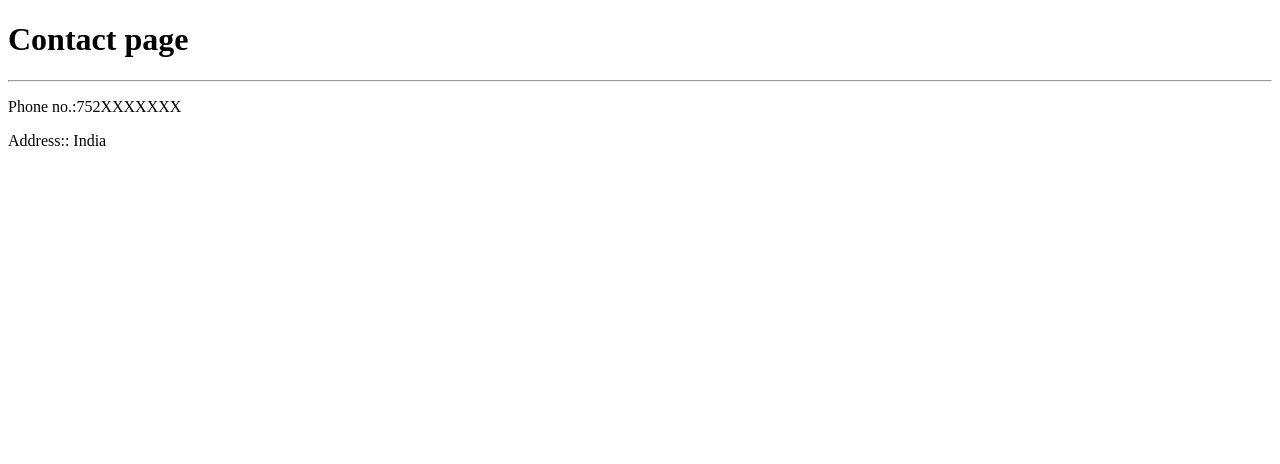
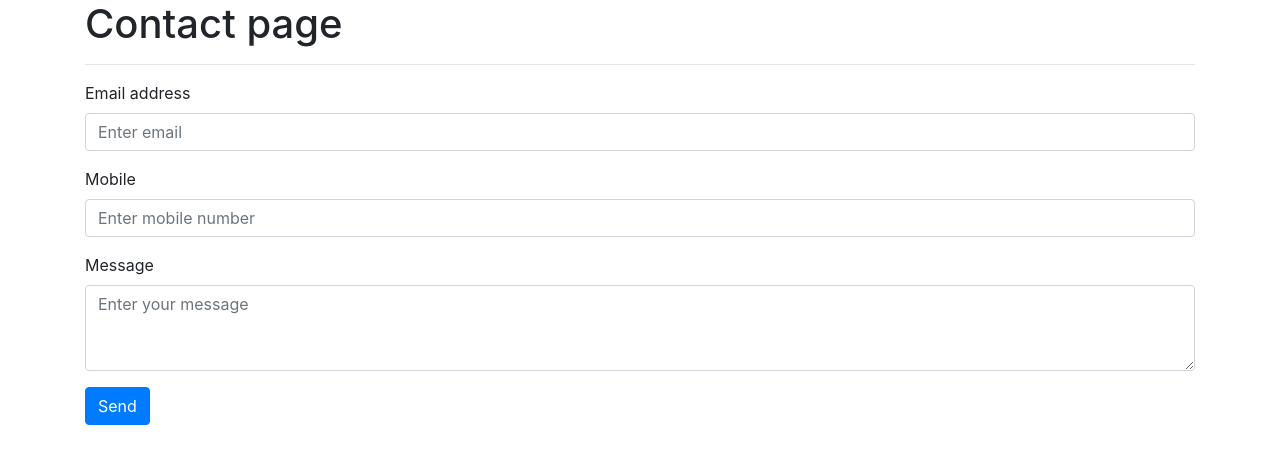
Before and after one commit to Kumari-Anjali-21/HTMLWebsite1, a plain HTML site: page contact.html in a window 1280 px wide. Drawn offline with nearby package versions, Linux system fonts and the light colour scheme.

Commit message:
update page

```diff
--- a/contact.html
+++ b/contact.html
@@ -4,11 +4,30 @@
     <meta charset="UTF-8">
     <meta name="viewport" content="width=device-width, initial-scale=1.0">
     <title>Contact</title>
+    <link href="https://stackpath.bootstrapcdn.com/bootstrap/4.5.2/css/bootstrap.min.css" rel="stylesheet">
 </head>
 <body>
-    <h1>Contact page</h1>
-    <hr>
-    <p>Phone no.:752XXXXXXX</p>
-    <P>Address:: India</P>
+    <div class="container">
+        <h1>Contact page</h1>
+        <hr>
+        <form>
+            <div class="form-group">
+                <label for="email">Email address</label>
+                <input type="email" class="form-control" id="email" placeholder="Enter email">
+            </div>
+            <div class="form-group">
+                <label for="mobile">Mobile</label>
+                <input type="tel" class="form-control" id="mobile" placeholder="Enter mobile number">
+            </div>
+            <div class="form-group">
+                <label for="message">Message</label>
+                <textarea class="form-control" id="message" rows="3" placeholder="Enter your message"></textarea>
+            </div>
+            <button type="submit" class="btn btn-primary">Send</button>
+        </form>
+    </div>
+    <script src="https://code.jquery.com/jquery-3.5.1.slim.min.js"></script>
+    <script src="https://cdn.jsdelivr.net/npm/@popperjs/core@2.5.4/dist/umd/popper.min.js"></script>
+    <script src="https://stackpath.bootstrapcdn.com/bootstrap/4.5.2/js/bootstrap.min.js"></script>
 </body>
 </html>
```
